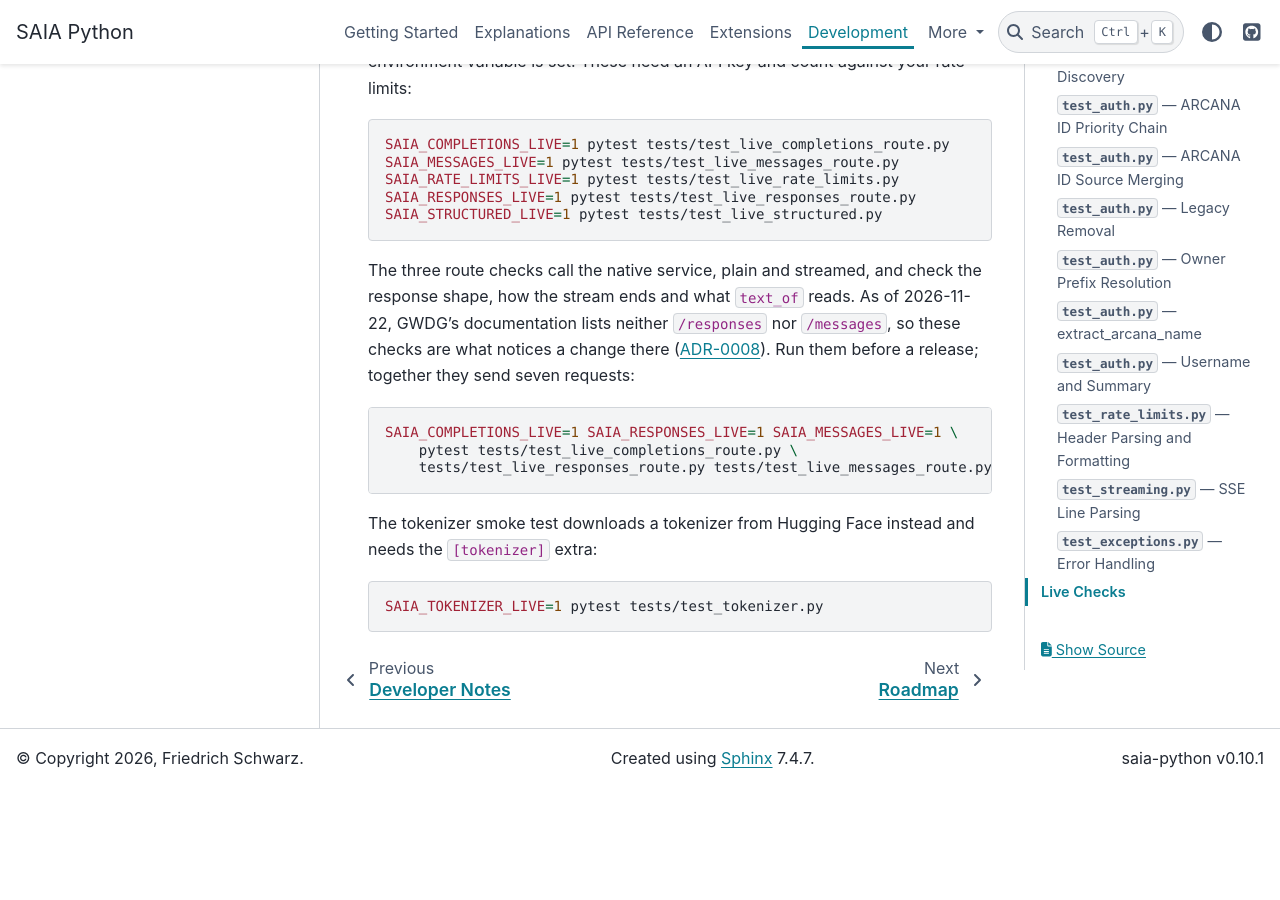
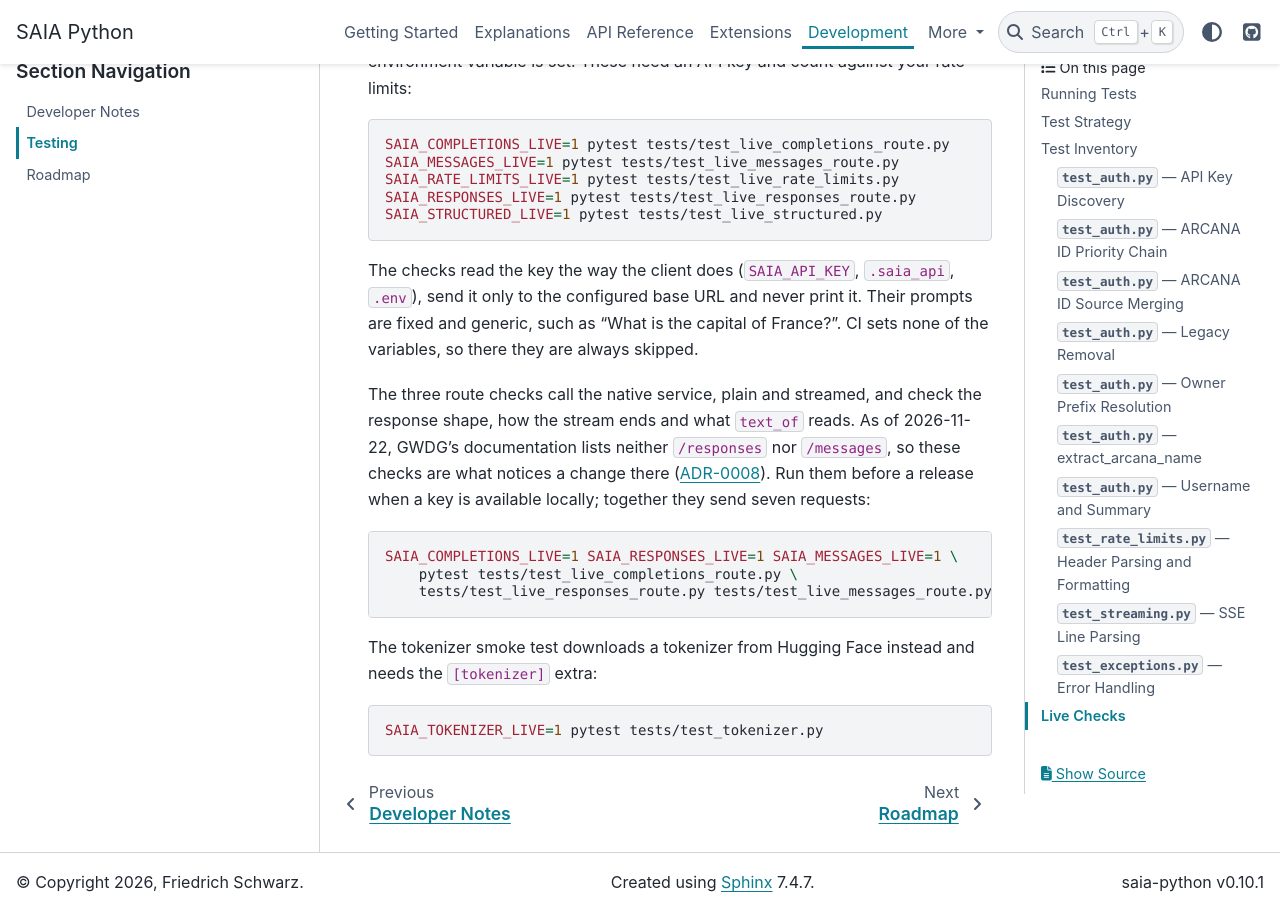
Before and after one commit to fschwar4/saia_python, a Sphinx documentation site: the page built from docs/testing.rst, in a window 1280 px wide and 900 px high, scrolled down 6917 px. Built offline with Sphinx 7.4.7 and the PyData theme 0.15.4, drawn with Linux system fonts in a browser that asks for light colours; before the commit the page ends 7704 px from its top, so only the background shows below that.

Commit message:
docs: say how the live checks handle the API key
The live checks read the key the way the client does, send it only to
the configured base URL and never print it, and their prompts are fixed
and generic. CI sets none of their variables, so they always skip there.
AGENTS.md and the testing page now say to run them before a release
when a key is available locally.

```diff
--- a/docs/testing.rst
+++ b/docs/testing.rst
@@ -254,12 +254,18 @@ limits:
    SAIA_RESPONSES_LIVE=1 pytest tests/test_live_responses_route.py
    SAIA_STRUCTURED_LIVE=1 pytest tests/test_live_structured.py
 
+The checks read the key the way the client does (``SAIA_API_KEY``,
+``.saia_api``, ``.env``), send it only to the configured base URL and never
+print it. Their prompts are fixed and generic, such as "What is the capital of
+France?". CI sets none of the variables, so there they are always skipped.
+
 The three route checks call the native service, plain and streamed, and check
 the response shape, how the stream ends and what ``text_of`` reads. As of
 2026-11-22, GWDG's documentation lists neither ``/responses`` nor
 ``/messages``, so these checks are what notices a change there
 (:doc:`ADR-0008 <adr/0008-native-wrappers-for-undocumented-routes>`). Run them
-before a release; together they send seven requests:
+before a release when a key is available locally; together they send seven
+requests:
 
 .. code-block:: bash
 
```
Also changed, not shown: AGENTS.md (+1 -1 lines).
